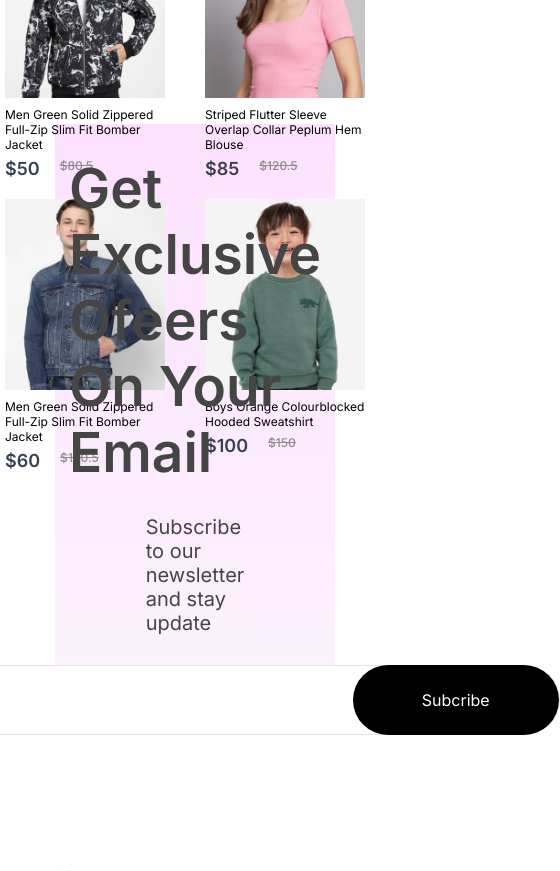
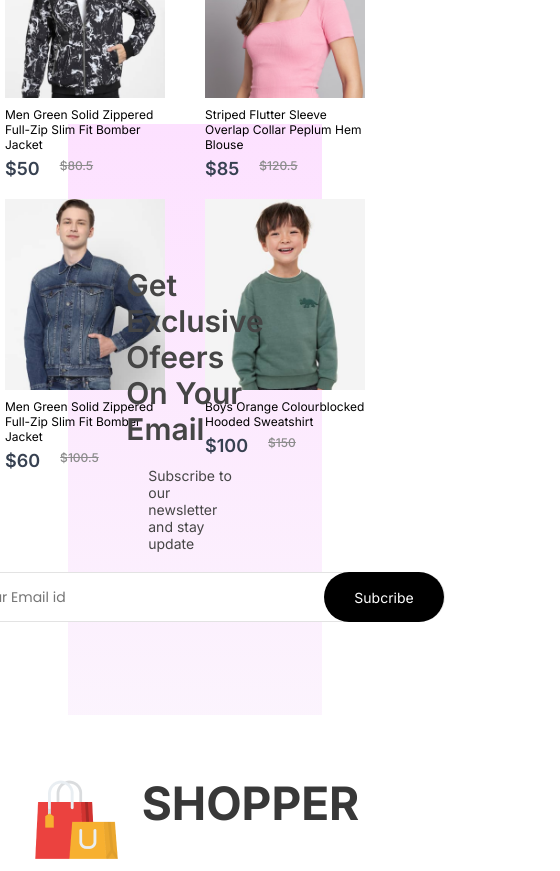
Before and after one commit to N-Viveharan/e-commerce_myProject-6, a React (Vite) app in the folder frontend/: page / in a window 390 px wide. Shown: the part 3060-3931 px from the top of the page, 560 px wide, since content can reach past the window. Built offline with nearby package versions, Linux system fonts and the light colour scheme; a web font is replaced by a local one.

Commit message:
create the responsive page in the news letter page

```diff
--- a/frontend/src/Components/NewsLetter/NewsLetter.css
+++ b/frontend/src/Components/NewsLetter/NewsLetter.css
@@ -51,3 +51,61 @@
   cursor: pointer;
   border: none;
 }
+@media (max-width: 1280px) {
+    .newsletter {
+        padding: 0px 80px;
+        margin-bottom: 120px;
+        gap: 20px;
+    }
+
+    .newsletter h1 {
+        font-size: 36px;
+    }
+
+    .newsletter p {
+        font-size: 16px;
+    }
+
+    .newsletter div {
+        width: 600px;
+        height: 60px;
+    }
+    .newsletter div input {
+    width: 400px;
+}
+
+.newsletter div button {
+    width: 160px;
+    height: 60px;
+}
+}
+@media (max-width: 1024px) {
+    .newsletter {
+
+        margin-bottom: 60px;
+
+    }
+
+    .newsletter h1 {
+        font-size: 30px;
+    }
+
+    .newsletter p {
+        font-size: 14px;
+    }
+
+    .newsletter div {
+        width: 500px;
+        height: 50px;
+    }
+    .newsletter div input {
+    width: 300px;
+    font-size: 14px;
+}
+
+.newsletter div button {
+    width: 120px;
+    height: 50px;
+    font-size: 14px;
+}
+}
```
